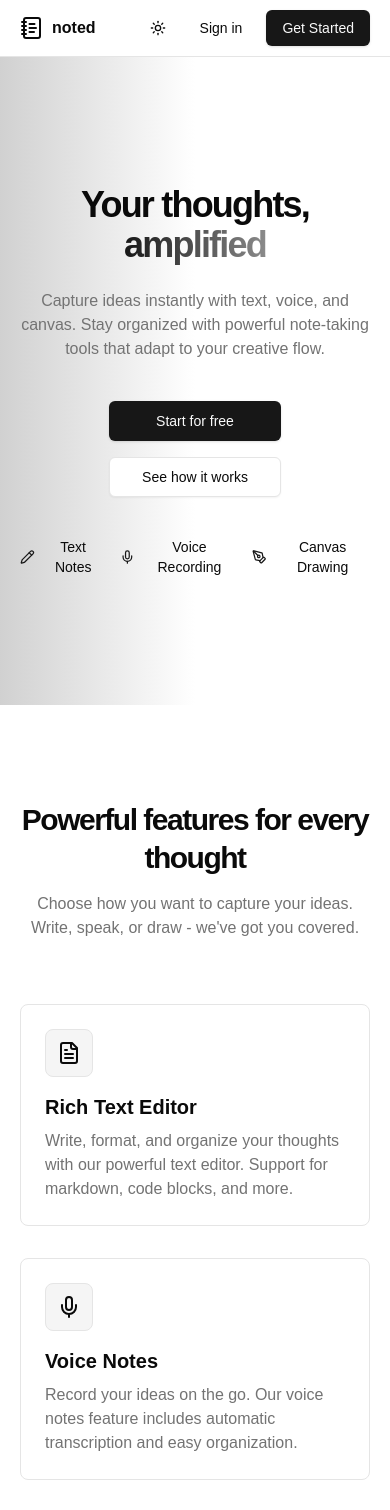
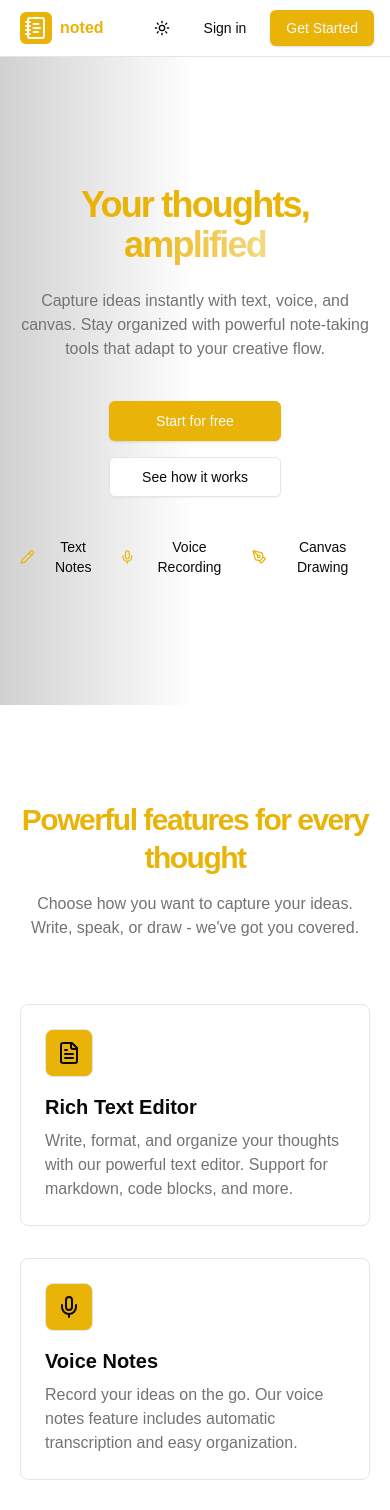
Before and after one commit to cedricahenkorah/noted, a Next.js app in the folder web/: page / in a window 390 px wide. Shown: the top 1510 px of the page. Built offline with nearby package versions, Linux system fonts and the light colour scheme.

Commit message:
style: update UI components to use yellow color scheme for improved visibility and consistency

```diff
--- a/web/app/auth/page.tsx
+++ b/web/app/auth/page.tsx
@@ -10,10 +10,10 @@ export default function LoginPage() {
           href="/"
           className="flex items-center gap-2 self-center font-medium"
         >
-          <div className="flex h-6 w-6 items-center justify-center rounded-md bg-primary text-primary-foreground">
+          <div className="flex h-6 w-6 items-center justify-center rounded-md bg-yellow-500 text-primary-foreground">
             <NotebookText className="size-4" />
           </div>
-          noted.
+          <span className="text-yellow-500 font-semibold">noted.</span>
         </Link>
         <LoginForm />
       </div>
--- a/web/app/auth/sign-up/page.tsx
+++ b/web/app/auth/sign-up/page.tsx
@@ -10,10 +10,10 @@ export default function SignUpPage() {
           href="/"
           className="flex items-center gap-2 self-center font-medium"
         >
-          <div className="flex h-6 w-6 items-center justify-center rounded-md bg-primary text-primary-foreground">
+          <div className="flex h-6 w-6 items-center justify-center rounded-md bg-yellow-500 text-primary-foreground">
             <NotebookText className="size-4" />
           </div>
-          noted.
+          <span className="text-yellow-500 font-semibold">noted.</span>
         </Link>
         <SignUpForm />
       </div>
--- a/web/app/dashboard/notes/new/[id]/page.tsx
+++ b/web/app/dashboard/notes/new/[id]/page.tsx
@@ -81,7 +81,7 @@ export default function NewNotePage() {
       <div className="flex-1 flex-col items-center justify-center bg-background">
         <div className="flex h-full justify-center items-center">
           <div className="flex items-center gap-2 self-center font-medium">
-            <div className="flex h-6 w-6 items-center justify-center rounded-md bg-primary text-primary-foreground">
+            <div className="flex h-6 w-6 items-center justify-center rounded-md bg-yellow-500 text-primary-foreground">
               <NotebookText className="size-4" />
             </div>
             Loading note...
@@ -96,7 +96,7 @@ export default function NewNotePage() {
       <div className="flex-1 flex-col items-center justify-center bg-background">
         <div className="flex h-full justify-center items-center">
           <div className="flex items-center gap-2 self-center font-medium">
-            <div className="flex h-6 w-6 items-center justify-center rounded-md bg-primary text-primary-foreground">
+            <div className="flex h-6 w-6 items-center justify-center rounded-md bg-yellow-500 text-primary-foreground">
               <NotebookText className="size-4" />
             </div>
             Error loading note. Try again later.
--- a/web/components/app-sidebar.tsx
+++ b/web/components/app-sidebar.tsx
@@ -33,7 +33,7 @@ export async function AppSidebar() {
           <SidebarMenuItem>
             <SidebarMenuButton size="lg" asChild>
               <Link href="/">
-                <div className="flex aspect-square size-8 items-center justify-center rounded-lg bg-sidebar-primary text-sidebar-primary-foreground">
+                <div className="flex aspect-square size-8 items-center justify-center rounded-lg bg-yellow-500 text-primary-foreground">
                   <NotebookText className="size-4" />
                 </div>
                 <div className="grid flex-1 text-left text-sm leading-tight">
--- a/web/components/features-section.tsx
+++ b/web/components/features-section.tsx
@@ -31,7 +31,7 @@ export function FeaturesSection() {
       className="container mx-auto space-y-16 py-24 md:py-32 lg:py-40 px-5 lg:px-0"
     >
       <div className="mx-auto text-center md:max-w-[58rem]">
-        <h2 className="text-3xl font-bold leading-tight tracking-tighter md:text-5xl lg:leading-[1.1]">
+        <h2 className="text-3xl font-bold leading-tight tracking-tighter md:text-5xl lg:leading-[1.1] text-yellow-500">
           Powerful features for every thought
         </h2>
         <p className="mt-4 text-muted-foreground md:text-xl">
@@ -50,7 +50,7 @@ export function FeaturesSection() {
             viewport={{ once: false }}
             className="relative overflow-hidden rounded-lg border bg-background p-6"
           >
-            <div className="flex h-12 w-12 items-center justify-center rounded-lg border bg-muted">
+            <div className="flex h-12 w-12 items-center justify-center rounded-lg border bg-yellow-500">
               <feature.icon className="h-6 w-6" />
             </div>
             <h3 className="mt-4 text-xl font-bold">{feature.title}</h3>
--- a/web/components/hero-section.tsx
+++ b/web/components/hero-section.tsx
@@ -18,9 +18,9 @@ export function HeroSection() {
             transition={{ duration: 0.5 }}
             className="space-y-6"
           >
-            <h1 className="text-4xl font-bold tracking-tighter sm:text-5xl md:text-6xl lg:text-7xl">
+            <h1 className="text-4xl font-bold tracking-tighter sm:text-5xl md:text-6xl lg:text-7xl text-yellow-500">
               Your thoughts,{" "}
-              <span className="bg-gradient-to-r from-primary to-primary/50 bg-clip-text text-transparent">
+              <span className="bg-gradient-to-r from-yellow-500 to-yellow-500/50 bg-clip-text text-transparent">
                 amplified
               </span>
             </h1>
@@ -37,7 +37,11 @@ export function HeroSection() {
             transition={{ duration: 0.5, delay: 0.2 }}
             className="flex flex-col gap-4 min-[400px]:flex-row"
           >
-            <Button size="lg" asChild>
+            <Button
+              size="lg"
+              asChild
+              className="bg-yellow-500 hover:bg-yellow-600"
+            >
               <Link href="/auth/sign-up">Start for free</Link>
             </Button>
             <Button size="lg" variant="outline" asChild>
@@ -52,17 +56,17 @@ export function HeroSection() {
             className="flex justify-center gap-4 lg:gap-8"
           >
             <div className="flex items-center space-x-2">
-              <Pencil className="h-4 w-4 text-primary" />
+              <Pencil className="h-4 w-4 text-yellow-500" />
               <span className="text-sm">Text Notes</span>
             </div>
 
             <div className="flex items-center space-x-2">
-              <Mic className="h-4 w-4 text-primary" />
+              <Mic className="h-4 w-4 text-yellow-500" />
               <span className="text-sm">Voice Recording</span>
             </div>
 
             <div className="flex items-center space-x-2">
-              <PenTool className="h-4 w-4 text-primary" />
+              <PenTool className="h-4 w-4 text-yellow-500" />
               <span className="text-sm">Canvas Drawing</span>
             </div>
           </motion.div>
--- a/web/components/site-footer.tsx
+++ b/web/components/site-footer.tsx
@@ -28,8 +28,10 @@ export function SiteFooter() {
       <div className="container mx-auto grid gap-8 py-16 md:grid-cols-2 lg:grid-cols-4 px-5 lg:px-0">
         <div className="space-y-4">
           <Link href="/" className="flex items-center space-x-2">
-            <NotebookText className="h-6 w-6" />
-            <span className="font-bold">noted</span>
+            <div className="flex h-8 w-8 items-center justify-center rounded-md bg-yellow-500 text-primary-foreground">
+              <NotebookText className="h-6 w-6" />
+            </div>
+            <span className="font-bold text-yellow-500">noted</span>
           </Link>
           <p className="text-sm text-muted-foreground">
             The modern note-taking app for capturing your ideas through text,
@@ -92,10 +94,10 @@ export function SiteFooter() {
           <p>
             Crafted by{" "}
             <Link
-              href="https://github.com/cedricahenkorah/noted"
+              href="https://github.com/cedricahenkorah/"
               className="font-medium underline underline-offset-4"
             >
-              @noted
+              @cedricahenkorah
             </Link>
           </p>
         </div>
--- a/web/components/site-navbar.tsx
+++ b/web/components/site-navbar.tsx
@@ -9,8 +9,10 @@ export function SiteNavbar() {
       <div className="container mx-auto flex h-14 items-center px-5 lg:px-0">
         <div className="mr-4 flex">
           <Link href="/" className="mr-6 flex items-center space-x-2">
-            <NotebookText className="h-6 w-6" />
-            <span className="font-bold">noted</span>
+            <div className="flex h-8 w-8 items-center justify-center rounded-md bg-yellow-500 text-primary-foreground">
+              <NotebookText className="h-6 w-6" />
+            </div>
+            <span className="font-bold text-yellow-500">noted</span>
           </Link>
 
           <nav className="hidden lg:flex items-center space-x-6 text-sm font-medium">
@@ -41,7 +43,7 @@ export function SiteNavbar() {
             <Button variant="ghost" asChild>
               <Link href="/auth">Sign in</Link>
             </Button>
-            <Button asChild>
+            <Button asChild className="bg-yellow-500 hover:bg-yellow-600">
               <Link href="/auth/sign-up">Get Started</Link>
             </Button>
           </nav>
--- a/web/components/testimonials-section.tsx
+++ b/web/components/testimonials-section.tsx
@@ -28,7 +28,7 @@ export function TestimonialsSection() {
   return (
     <section className="container mx-auto py-24 md:py-32 px-5 lg:px-0">
       <div className="mx-auto text-center md:max-w-[58rem]">
-        <h2 className="text-3xl font-bold leading-tight tracking-tighter md:text-5xl lg:leading-[1.1]">
+        <h2 className="text-3xl font-bold leading-tight tracking-tighter md:text-5xl lg:leading-[1.1] text-yellow-500">
           Loved by creators worldwide
         </h2>
         <p className="mt-4 text-muted-foreground md:text-xl">
```
Also changed, not shown: web/components/cta-section.tsx (+6 -2 lines), web/components/login-form.tsx (+7 -2 lines), web/components/signup-form.tsx (+5 -2 lines).
